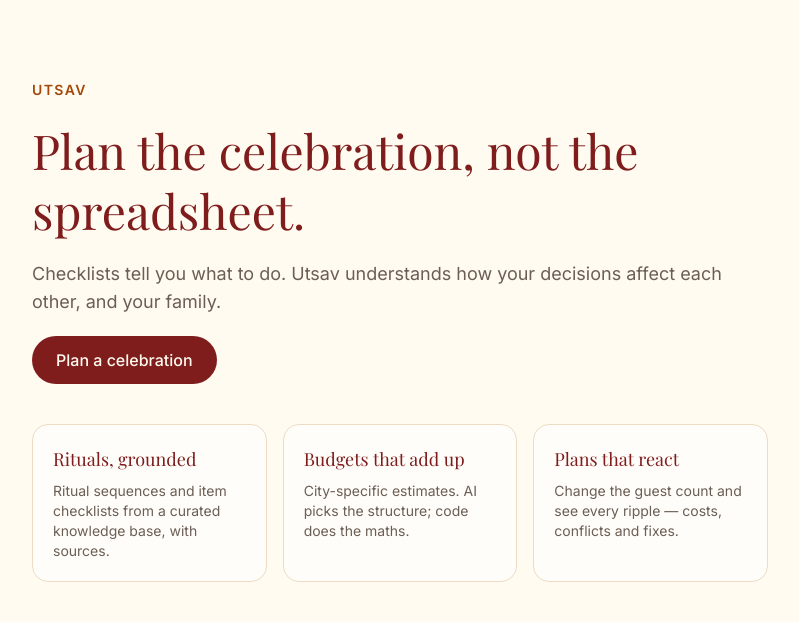
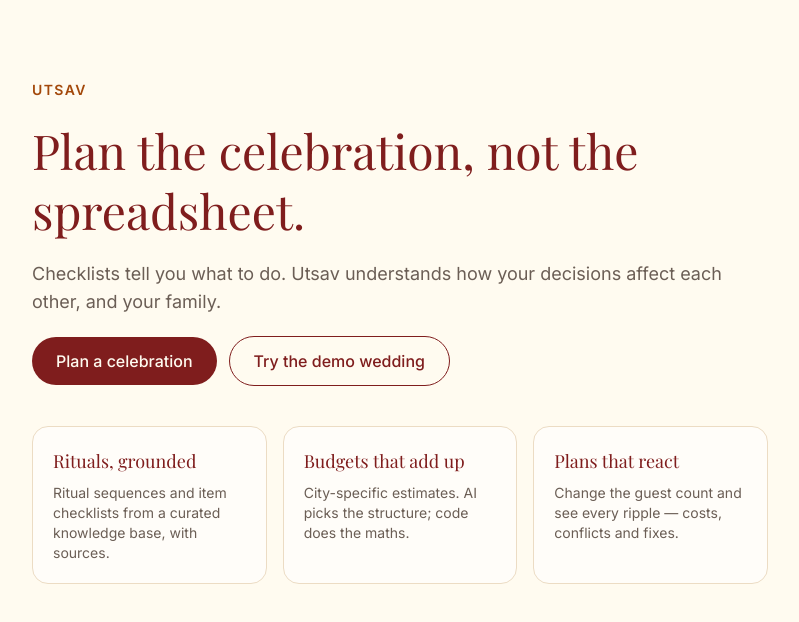
Before and after one commit to nishnarudkar/Utsav-GenAI-Celebration-Event-Planner, a Next.js app: page / in a window 1280 px wide. Shown: the top 622 px of the page, without its empty margins (240-1039 px from the left). Built offline with nearby package versions, Linux system fonts and the light colour scheme; a web font is replaced by a local one.

Commit message:
feat(ui): add 'Try the demo wedding' button to landing page and show demo mode badge in header

```diff
--- a/src/app/page.tsx
+++ b/src/app/page.tsx
@@ -1,4 +1,5 @@
 import Link from "next/link";
+import { DemoButton } from "@/components/plan/DemoButton";
 
 const HIGHLIGHTS = [
   { title: "Rituals, grounded", body: "Ritual sequences and item checklists from a curated knowledge base, with sources." },
@@ -17,13 +18,14 @@
         <p className="text-lg text-muted">
           Checklists tell you what to do. Utsav understands how your decisions affect each other, and your family.
         </p>
-        <div>
+        <div className="flex flex-wrap items-center gap-3">
           <Link
             href="/new"
             className="inline-flex items-center rounded-full bg-maroon px-6 py-3 font-medium text-cream transition-colors hover:bg-maroon-dark"
           >
             Plan a celebration
           </Link>
+          <DemoButton />
         </div>
       </header>
 
--- /dev/null
+++ b/src/components/plan/DemoButton.tsx
@@ -0,0 +1,44 @@
+"use client";
+
+import { Loader2 } from "lucide-react";
+import { useRouter } from "next/navigation";
+import { useState } from "react";
+import { apiCall } from "@/lib/plan/client-api";
+
+/** Creates a fresh copy of the demo wedding and opens it. */
+export function DemoButton() {
+  const router = useRouter();
+  const [busy, setBusy] = useState(false);
+  const [error, setError] = useState<string | null>(null);
+
+  async function start() {
+    setBusy(true);
+    setError(null);
+    const result = await apiCall<{ event: { id: string } }>("/api/demo", { method: "POST" });
+    if (result.ok) {
+      router.push(`/events/${result.data.event.id}`);
+      return; // keep the spinner until the dashboard opens
+    }
+    setError(result.message);
+    setBusy(false);
+  }
+
+  return (
+    <>
+      <button
+        type="button"
+        disabled={busy}
+        onClick={() => void start()}
+        className="inline-flex items-center gap-2 rounded-full border border-maroon px-6 py-3 font-medium text-maroon transition-colors hover:bg-maroon/5 disabled:opacity-60"
+      >
+        {busy && <Loader2 className="size-4 animate-spin" aria-hidden />}
+        Try the demo wedding
+      </button>
+      {error && (
+        <p role="alert" className="basis-full text-sm text-increased">
+          {error}
+        </p>
+      )}
+    </>
+  );
+}
--- a/src/components/plan/EventHeader.tsx
+++ b/src/components/plan/EventHeader.tsx
@@ -28,6 +28,7 @@
           {plan.endDate !== plan.startDate && ` – ${formatDate(plan.endDate)}`} · {answers.city} · {answers.guestCount.toLocaleString("en-IN")} guests
           {answers.culture !== "generic" && ` · ${cultureLabel(answers.culture)}`}
         </p>
+        {process.env.DEMO_MODE === "true" && <p className="mt-1 text-xs text-muted">Demo mode: the AI answers here are saved samples.</p>}
       </div>
       <nav aria-label="Event sections" className="-mx-4 overflow-x-auto px-4 [scrollbar-width:none]">
         <ul className="flex border-b border-line sm:gap-1">
```
